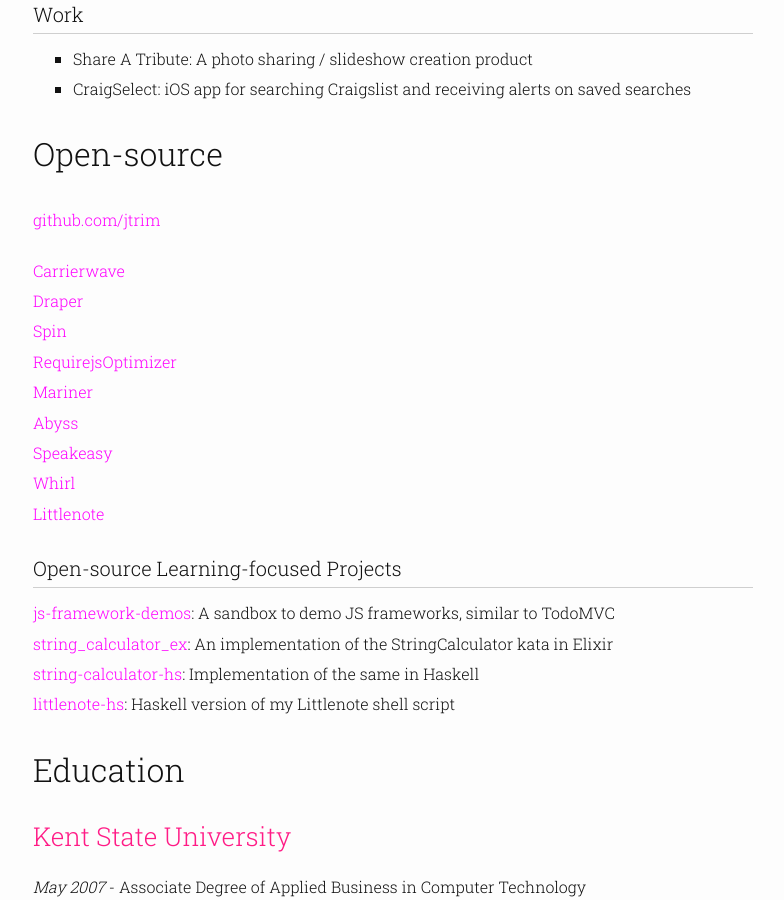
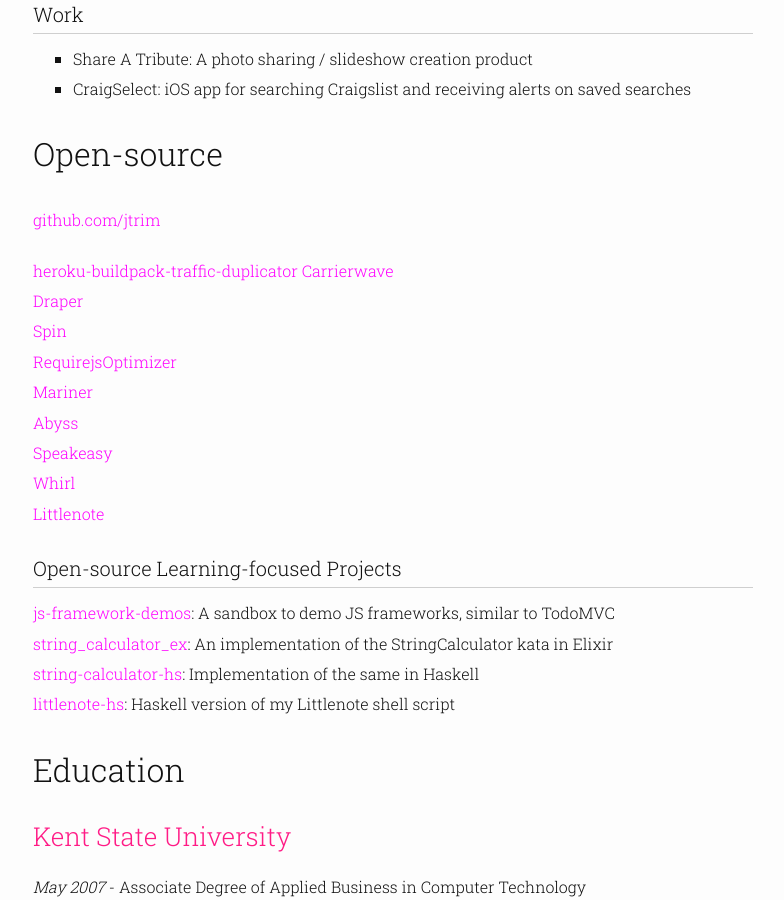
Before and after one commit to jtrim/jtrim.github.io, a Jekyll site: the page built from resume.md, in a window 1280 px wide and 900 px high, scrolled down 4614 px. Shown: the whole window, without its empty margins (247-1031 px from the left). Built offline with Jekyll 4.4.1, drawn with Linux system fonts in a browser that asks for light colours; some web fonts are replaced.

Commit message:
Add the traffic duplicator to resume

```diff
--- a/resume.md
+++ b/resume.md
@@ -134,6 +134,7 @@
 
 [github.com/jtrim](https://github.com/jtrim)
 
+[heroku-buildpack-traffic-duplicator](https://github.com/jtrim/heroku-buildpack-traffic-duplicator)
 [Carrierwave](https://github.com/carrierwaveuploader/carrierwave)<br>
 [Draper](https://github.com/drapergem/draper)<br>
 [Spin](https://github.com/jstorimer/spin)<br>
```
